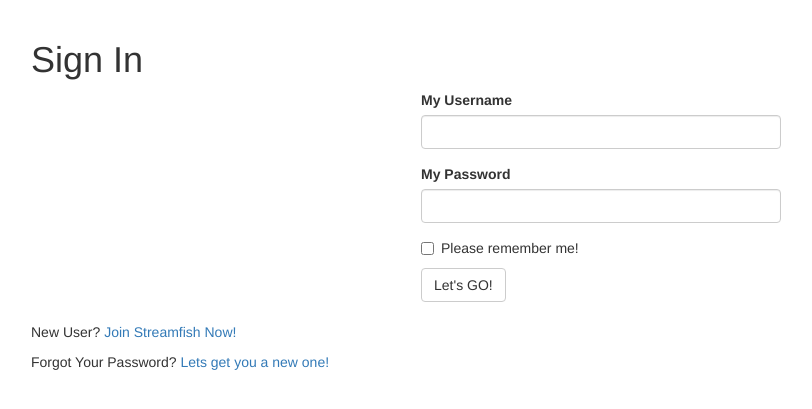
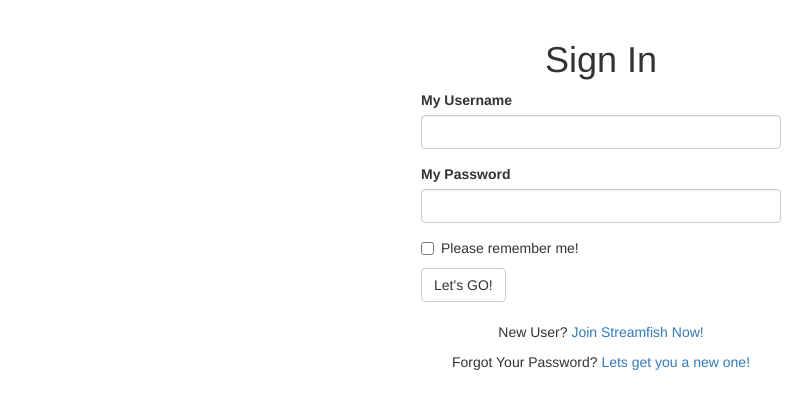
Before and after one commit to Amazeryogo/Streamfish-Source-Code, a Flask app: page /auth/login in a window 1280 px wide. Shown: the part 52-461 px from the top of the page, without its empty margins (39-851 px from the left). Run offline with Flask 2, Linux system fonts and the light colour scheme; some libraries are stand-ins or nearby versions.

Commit message:
final -1

```diff
--- a/app/templates/auth/login.html
+++ b/app/templates/auth/login.html
@@ -2,15 +2,15 @@
 {% import 'bootstrap/wtf.html' as wtf %}
 
 {% block app_content %}
-<h1>{{ _('Sign In') }}</h1>
+<h1 style="text-align:center;">{{ _('Sign In') }}</h1>
 <div class="row">
 <div class="col-md-4 col-lg-offset-4">
     {{ wtf.quick_form(form) }}
 </div>
 </div>
 <br>
-<p>{{ _('New User?') }} <a href="{{ url_for('auth.register') }}">{{ _('Join Streamfish Now!') }}</a></p>
-<p>
+<p style="text-align: center;">{{ _('New User?') }} <a href="{{ url_for('auth.register') }}">{{ _('Join Streamfish Now!') }}</a></p>
+<p style="text-align: center;">
     {{ _('Forgot Your Password?') }}
     <a href="{{ url_for('auth.reset_password_request') }}">{{ _('Lets get you a new one!') }}</a>
 </p>
--- a/app/templates/auth/register.html
+++ b/app/templates/auth/register.html
@@ -2,9 +2,9 @@
 {% import 'bootstrap/wtf.html' as wtf %}
 
 {% block app_content %}
-<h1>{{ _('Registration') }}</h1>
+<h1 style="text-align: center;">{{ _('Registration') }}</h1>
 <div class="row">
-    <div class="col-md-4">
+    <div class="col-md-4 col-lg-offset-4">
         {{ wtf.quick_form(form) }}
     </div>
 </div>
--- a/app/templates/auth/reset_password.html
+++ b/app/templates/auth/reset_password.html
@@ -2,7 +2,7 @@
 {% import 'bootstrap/wtf.html' as wtf %}
 
 {% block app_content %}
-<h1>{{ _('Reset Your Password') }}</h1>
+<h1 style="text-align: center;">{{ _('Reset Your Password') }}</h1>
 <div class="row">
     <div class="col-md-4 col-lg-offset-4">
         {{ wtf.quick_form(form) }}
--- a/app/templates/auth/reset_password_request.html
+++ b/app/templates/auth/reset_password_request.html
@@ -2,7 +2,7 @@
 {% import 'bootstrap/wtf.html' as wtf %}
 
 {% block app_content %}
-<h1>{{ _('Reset Password') }}</h1>
+<h1 style="text-align: center;">{{ _('Reset Password') }}</h1>
 <div class="row">
     <div class="col-md-4 col-lg-offset-4">
         {{ wtf.quick_form(form) }}
```
